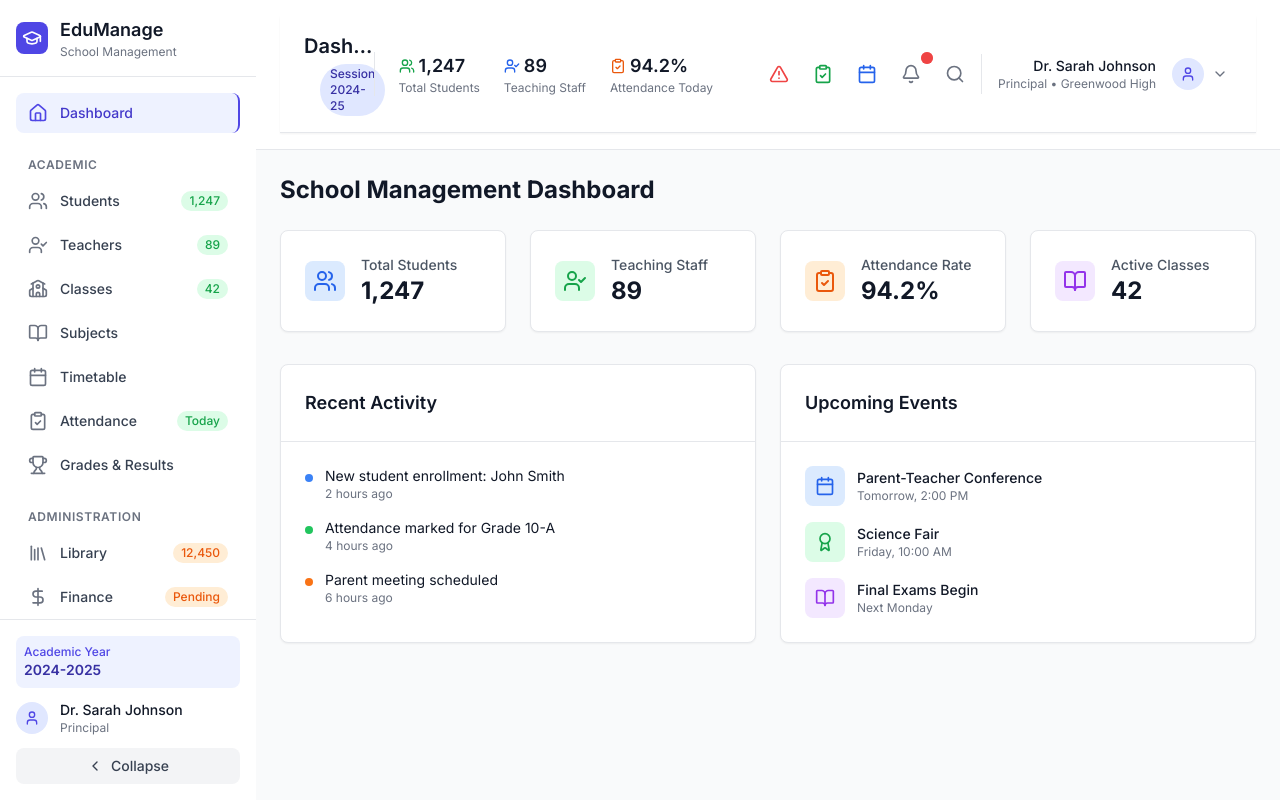
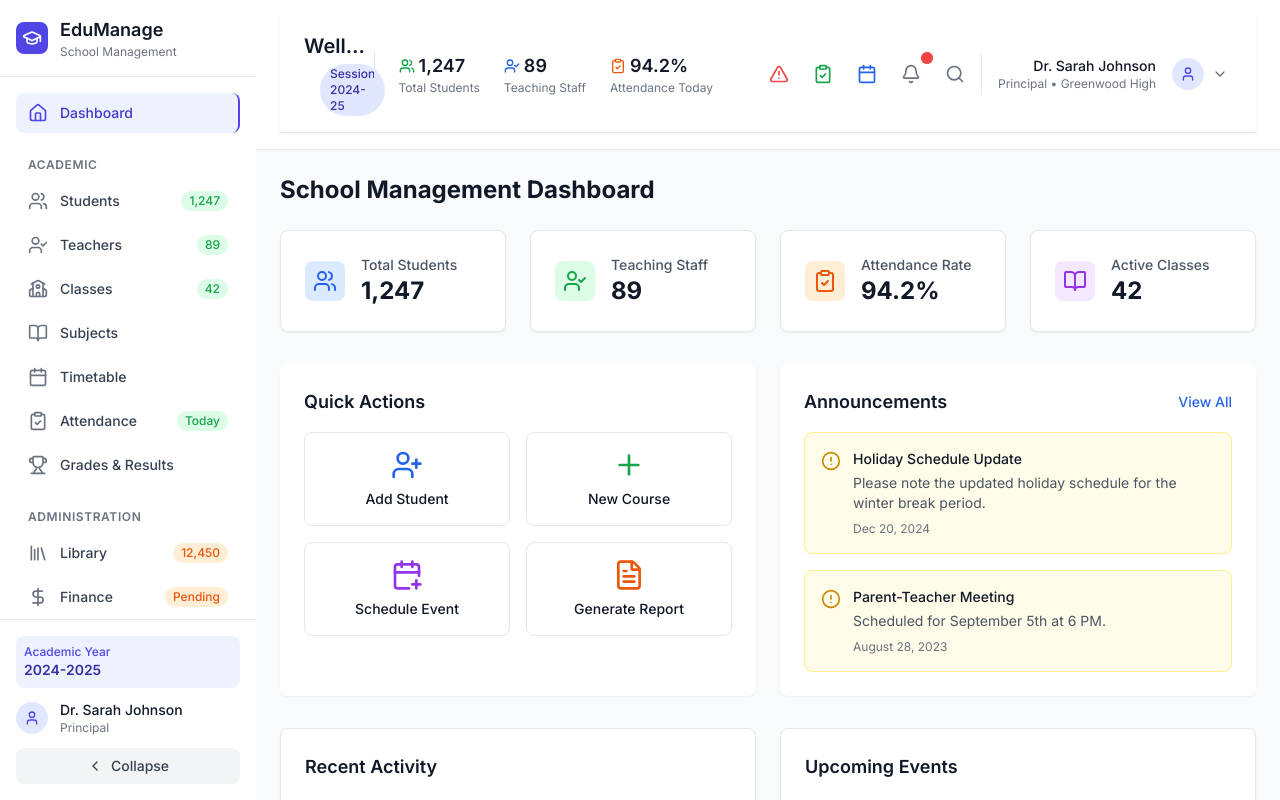
Before and after one commit to jaydeepsarkr/EduManage-Software, a Vue app: page / in a window 1280 px wide. Built offline with nearby package versions, Linux system fonts and the light colour scheme.

Commit message:
fixed sidebar responsive and also add Announcements section

```diff
--- a/src/App.vue
+++ b/src/App.vue
@@ -82,6 +82,83 @@
                     Active Classes
                   </p>
                   <p class="text-2xl font-bold text-gray-900">42</p>
+                </div>
+              </div>
+            </div>
+          </div>
+          <!-- Quick Actions -->
+          <div class="grid grid-cols-1 lg:grid-cols-2 gap-6 mb-8">
+            <div class="bg-white rounded-lg shadow-sm p-6">
+              <h3 class="text-lg font-semibold text-gray-900 mb-4">
+                Quick Actions
+              </h3>
+              <div class="grid grid-cols-2 gap-4">
+                <button
+                  class="flex flex-col items-center p-4 border border-gray-200 rounded-lg hover:bg-gray-50 transition-colors"
+                >
+                  <UserPlus class="h-8 w-8 text-blue-600 mb-2" />
+                  <span class="text-sm font-medium text-gray-900"
+                    >Add Student</span
+                  >
+                </button>
+                <button
+                  class="flex flex-col items-center p-4 border border-gray-200 rounded-lg hover:bg-gray-50 transition-colors"
+                >
+                  <Plus class="h-8 w-8 text-green-600 mb-2" />
+                  <span class="text-sm font-medium text-gray-900"
+                    >New Course</span
+                  >
+                </button>
+                <button
+                  class="flex flex-col items-center p-4 border border-gray-200 rounded-lg hover:bg-gray-50 transition-colors"
+                >
+                  <CalendarPlus class="h-8 w-8 text-purple-600 mb-2" />
+                  <span class="text-sm font-medium text-gray-900"
+                    >Schedule Event</span
+                  >
+                </button>
+                <button
+                  class="flex flex-col items-center p-4 border border-gray-200 rounded-lg hover:bg-gray-50 transition-colors"
+                >
+                  <FileText class="h-8 w-8 text-orange-600 mb-2" />
+                  <span class="text-sm font-medium text-gray-900"
+                    >Generate Report</span
+                  >
+                </button>
+              </div>
+            </div>
+            <!-- Announcements -->
+            <div class="bg-white rounded-lg shadow-sm p-6">
+              <div class="flex items-center justify-between mb-4">
+                <h3 class="text-lg font-semibold text-gray-900">
+                  Announcements
+                </h3>
+                <button
+                  class="text-blue-600 text-sm font-medium hover:text-blue-700"
+                >
+                  View All
+                </button>
+              </div>
+              <div class="space-y-4">
+                <div
+                  v-for="announcement in announcements"
+                  :key="announcement.id"
+                  class="p-4 bg-yellow-50 border border-yellow-200 rounded-lg"
+                >
+                  <div class="flex items-start space-x-3">
+                    <AlertCircle class="h-5 w-5 text-yellow-600 mt-0.5" />
+                    <div class="flex-1">
+                      <h4 class="text-sm font-medium text-gray-900">
+                        {{ announcement.title }}
+                      </h4>
+                      <p class="text-sm text-gray-600 mt-1">
+                        {{ announcement.content }}
+                      </p>
+                      <p class="text-xs text-gray-500 mt-2">
+                        {{ announcement.date }}
+                      </p>
+                    </div>
+                  </div>
                 </div>
               </div>
             </div>
@@ -195,11 +272,20 @@
     BookOpen,
     Calendar,
     Award,
+    Plus,
+    UserPlus,
+    CalendarPlus,
+    FileText,
+    AlertCircle,
   } from "lucide-vue-next";
 
   export default {
     name: "App",
     components: {
+      CalendarPlus,
+      FileText,
+      Plus,
+      UserPlus,
       SchoolHeader,
       SchoolSidebar,
       Users,
@@ -208,10 +294,26 @@
       BookOpen,
       Calendar,
       Award,
+      AlertCircle,
     },
     data() {
       return {
         showMobileSidebar: false,
+        announcements: [
+          {
+            id: 1,
+            title: "Holiday Schedule Update",
+            content:
+              "Please note the updated holiday schedule for the winter break period.",
+            date: "Dec 20, 2024",
+          },
+          {
+            id: 2,
+            title: "Parent-Teacher Meeting",
+            content: "Scheduled for September 5th at 6 PM.",
+            date: "August 28, 2023",
+          },
+        ],
       };
     },
     methods: {
--- a/src/components/SchoolHeader.vue
+++ b/src/components/SchoolHeader.vue
@@ -232,10 +232,10 @@
     },
     methods: {
       getCurrentPageTitle() {
-        return "Dashboard Overview";
+        return "Wellcome back!";
       },
       getCurrentPageDescription() {
-        return "Welcome back! Here's what's happening at your school today.";
+        return "Here's what's happening at your school today.";
       },
       toggleUserMenu() {
         this.showUserMenu = !this.showUserMenu;
```
